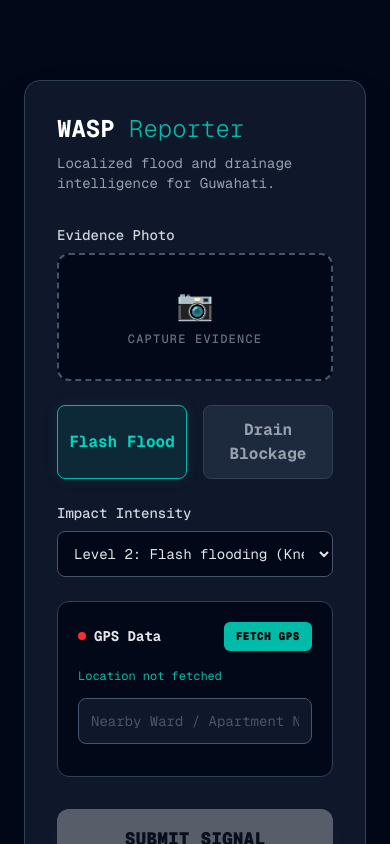
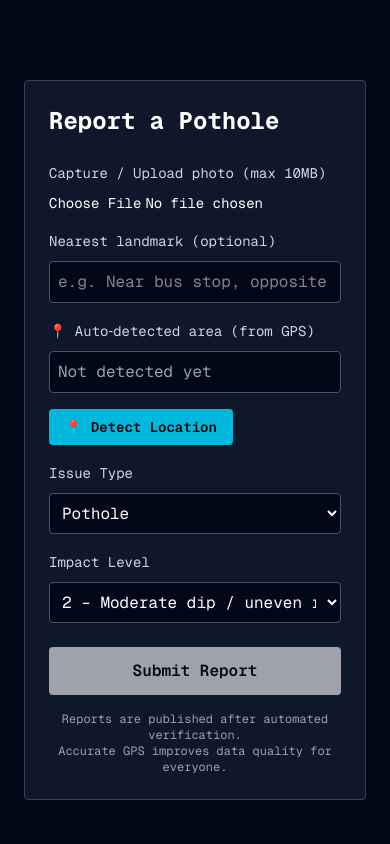
Before and after one commit to eklavyadev/roadwatch, a Next.js app: page /report in a window 390 px wide. Shown: the top 844 px of the page. Built offline with nearby package versions, Linux system fonts and the light colour scheme.

Commit message:
Removed Mobile Only Feature

```diff
--- a/app/report/page.tsx
+++ b/app/report/page.tsx
@@ -1,12 +1,11 @@
 'use client';
 
-import { useEffect, useState } from 'react';
+import { useState } from 'react';
 import imageCompression from 'browser-image-compression';
 
-/* ---------- IMAGE COMPRESSION ---------- */
 async function compressImage(file: File) {
   return await imageCompression(file, {
-    maxSizeMB: 1,
+    maxSizeMB: 1,          // < 1MB
     maxWidthOrHeight: 1280,
     useWebWorker: true,
     initialQuality: 0.7,
@@ -14,51 +13,65 @@ async function compressImage(file: File) {
   });
 }
 
-/* ---------- CONSTANTS ---------- */
-const IMPACT_LABELS: Record<string, { value: number; label: string }[]> = {
-  flooding: [
-    { value: 1, label: 'Water accumulation (Ankle deep)' },
-    { value: 2, label: 'Flash flooding (Knee deep)' },
-    { value: 3, label: 'Severe flooding (Property damage risk)' },
+
+const MAX_SIZE_MB = 10;
+const MAX_GPS_ACCURACY = 200; // meters
+
+const IMPACT_LABELS: Record<
+  string,
+  { value: number; label: string }[]
+> = {
+  pothole: [
+    { value: 1, label: 'Minor surface damage' },
+    { value: 2, label: 'Moderate dip / uneven road' },
+    { value: 3, label: 'Severe / accident‑prone pothole' },
   ],
-  drainage_blockage: [
-    { value: 1, label: 'Minor debris / Partial blockage' },
-    { value: 2, label: 'Full blockage / Stagnant water' },
-    { value: 3, label: 'Drain overflow / Hazardous open drain' },
+  streetlight: [
+    { value: 1, label: 'Flickering occasionally' },
+    { value: 2, label: 'Often off / unstable' },
+    { value: 3, label: 'Completely not working' },
+  ],
+  traffic_signal: [
+    { value: 1, label: 'Delayed / slow response' },
+    { value: 2, label: 'Stuck on one color' },
+    { value: 3, label: 'Not functioning at all' },
+  ],
+  open_drainage: [
+    { value: 1, label: 'Partially open' },
+    { value: 2, label: 'Fully open' },
+    { value: 3, label: 'Deep / hazardous' },
   ],
 };
 
-export default function ReportWaspIssuePage() {
-  const [isMounted, setIsMounted] = useState(false);
+export default function ReportPotholePage() {
+  const [image, setImage] = useState<File | null>(null);
 
-  useEffect(() => {
-    setIsMounted(true);
-  }, []);
+  // System-detected (read-only)
+  const [autoLocation, setAutoLocation] = useState('Not detected yet');
 
-  const [image, setImage] = useState<File | null>(null);
-  const [autoLocation, setAutoLocation] = useState('Location not fetched');
+  // User-provided
   const [landmark, setLandmark] = useState('');
 
+  // GPS
   const [lat, setLat] = useState<number | null>(null);
   const [lng, setLng] = useState<number | null>(null);
   const [accuracy, setAccuracy] = useState<number | null>(null);
-
-  const [issueType, setIssueType] = useState('flooding');
-  const [impactLevel, setImpactLevel] = useState(2);
-
   const [loading, setLoading] = useState(false);
   const [success, setSuccess] = useState(false);
   const [error, setError] = useState('');
+  const [issueType, setIssueType] = useState('pothole');
+  const [impactLevel, setImpactLevel] = useState(2);
 
   const locationResolved = lat !== null && lng !== null;
+  const isAccuracyAcceptable =
+    accuracy !== null && accuracy <= MAX_GPS_ACCURACY;
 
   /* ---------- GET LOCATION ---------- */
   const getLocation = () => {
     setError('');
-    setAutoLocation('Fetching exact address...');
 
     if (!navigator.geolocation) {
-      setError('Geolocation not supported');
+      setError('Geolocation not supported on this device');
       return;
     }
 
@@ -66,222 +79,274 @@ export default function ReportWaspIssuePage() {
       async (pos) => {
         const latitude = pos.coords.latitude;
         const longitude = pos.coords.longitude;
+
         setLat(latitude);
         setLng(longitude);
         setAccuracy(Math.round(pos.coords.accuracy));
 
-        const apiKey = process.env.NEXT_PUBLIC_GOOGLE_MAPS_API_KEY;
-
         try {
           const res = await fetch(
-            `https://maps.googleapis.com/maps/api/geocode/json?latlng=${latitude},${longitude}&key=${apiKey}`
+            `https://maps.googleapis.com/maps/api/geocode/json?latlng=${latitude},${longitude}&key=${process.env.NEXT_PUBLIC_GOOGLE_MAPS_API_KEY}`
           );
+
           const data = await res.json();
 
-          if (data.status === 'OK' && data.results?.length > 0) {
+          if (data.status === 'OK' && data.results?.length) {
             setAutoLocation(data.results[0].formatted_address);
           } else {
-            setAutoLocation(`Lat: ${latitude.toFixed(4)}, Lng: ${longitude.toFixed(4)}`);
+            setAutoLocation('GPS reported location');
           }
-        } catch (err) {
-          console.error("Geocoding error:", err);
-          setAutoLocation("Address fetch failed (Check API Key)");
+        } catch {
+          setAutoLocation('GPS reported location');
         }
       },
-      (err) => {
-        setError('Location permission denied. Please enable GPS.');
-        setAutoLocation('Location not fetched');
+      () => {
+        setError('Location permission denied');
       },
-      { enableHighAccuracy: true, timeout: 10000 }
+      { enableHighAccuracy: true }
     );
   };
 
-  /* ---------- SUBMIT TO API ---------- */
+  /* ---------- SUBMIT ---------- */
   const submitReport = async () => {
   setError('');
-    if (!image) { setError('Please provide a photo of the issue'); return; }
-    if (!locationResolved) { setError('Location is required for flood alerts'); return; }
+
+  if (!image) {
+    setError('Please upload an image of the issue');
+    return;
+  }
+
+  if (!locationResolved) {
+    setError('Please detect your location using GPS');
+    return;
+  }
+
+  if (!isAccuracyAcceptable) {
+    setError(
+      'Location accuracy is too low. Please retry from an open area.'
+    );
+    return;
+  }
+
+  if (image.size > MAX_SIZE_MB * 1024 * 1024) {
+    setError('Please upload an image smaller than 10MB');
+    return;
+  }
 
   setLoading(true);
   setSuccess(false);
 
-    // Prepare FormData to match the Backend API requirements
+  const finalLocation = landmark.trim()
+    ? `(${landmark.trim()}) ${autoLocation}`
+    : autoLocation;
+
   const formData = new FormData();
   formData.append('image', image);
-    formData.append('location', autoLocation);
-    formData.append('landmark', landmark.trim());
+  formData.append('location', finalLocation);
   formData.append('lat', String(lat));
   formData.append('lng', String(lng));
-    formData.append('type', issueType === 'flooding' ? 'Flash Flood' : 'Drain Blockage');
-    formData.append('impact_level', String(impactLevel));
 
-    try {
+  // ✅ NEW FIELDS (as per final schema)
+  formData.append('type', issueType); // pothole / streetlight / traffic_signal / open_drainage
+  formData.append('impact_level', String(impactLevel)); // 1 / 2 / 3
+
   const res = await fetch('/api/report/create', {
     method: 'POST',
     body: formData,
   });
 
-      const result = await res.json();
+  const data = await res.json();
+  setLoading(false);
 
   if (!res.ok) {
-        throw new Error(result.error || 'Submission failed');
+    setError(data.error || 'Something went wrong');
+    return;
   }
 
-      setSuccess(true);
-      // Reset Form
+  // Reset
   setImage(null);
   setLandmark('');
   setLat(null);
   setLng(null);
-      setAutoLocation('Location not fetched');
-
-      // Auto-hide success message after 5 seconds
-      setTimeout(() => setSuccess(false), 5000);
-
-    } catch (err: any) {
-      setError(err.message || 'Submission failed. Please try again.');
-    } finally {
-      setLoading(false);
-    }
+  setAccuracy(null);
+  setAutoLocation('Not detected yet');
+  setImpactLevel(3);
+  setIssueType('pothole');
+  setSuccess(true);
 };
 
-  if (!isMounted) return null;
 
   return (
     <div className="min-h-screen bg-[#020817] text-white px-6 py-20">
-      <div className="mx-auto max-w-xl bg-[#0f172a] p-8 rounded-2xl border border-slate-700 shadow-2xl">
-        <div className="flex items-center gap-2 mb-2">
-            <h1 className="text-2xl font-bold">WASP <span className="text-teal-500 font-light">Reporter</span></h1>
-        </div>
-        <p className="text-gray-400 text-sm mb-8">Localized flood and drainage intelligence for Guwahati.</p>
+      <div className="mx-auto max-w-xl bg-[#0f172a] p-6 rounded border border-slate-700">
+        <h1 className="text-2xl font-bold mb-6">Report a Pothole</h1>
 
         {success && (
-          <div className="mb-6 rounded-lg bg-teal-500/10 border border-teal-500 p-4 text-sm text-teal-400 font-medium animate-in fade-in slide-in-from-top-2">
-            ✅ Success! Your report is live on the Resilience Dashboard.
+          <div className="mb-4 rounded bg-green-600/20 border border-green-600 p-3 text-sm text-green-400">
+            ✅ Pothole reported successfully.
           </div>
         )}
 
         {error && (
-          <div className="mb-6 rounded-lg bg-red-600/10 border border-red-600 p-4 text-sm text-red-400 animate-in shake">
+          <div className="mb-4 rounded bg-red-600/20 border border-red-600 p-3 text-sm text-red-400">
             ⚠️ {error}
           </div>
         )}
 
-        {/* Image Upload Area */}
-        <div className="mb-6">
-          <label className="block text-sm font-medium text-gray-300 mb-2">Evidence Photo</label>
-          <div
-            onClick={() => document.getElementById('fileInput')?.click()}
-            className={`border-2 border-dashed rounded-xl p-8 text-center transition cursor-pointer bg-[#020817] ${image ? 'border-teal-500' : 'border-slate-600 hover:border-teal-500'}`}
-          >
-            {image ? (
-                <div className="relative">
-                  <img src={URL.createObjectURL(image)} className="max-h-48 mx-auto rounded-lg shadow-lg" alt="Preview" />
-                  <p className="text-[10px] text-teal-500 mt-2">Image Compressed Successfully</p>
-                </div>
-            ) : (
-                <div className="text-gray-500">
-                    <span className="text-3xl block mb-2">📷</span>
-                    <p className="text-xs font-medium uppercase tracking-widest">Capture Evidence</p>
-                </div>
-            )}
-          </div>
+        {/* Image */}
+        <label className="block mb-4">
+          <span className="text-sm text-gray-300">
+            Capture / Upload photo (max 10MB)
+          </span>
           <input
-            id="fileInput"
             type="file"
             accept="image/*"
             capture="environment"
-            className="hidden"
             onChange={async (e) => {
                 const file = e.target.files?.[0];
-              if (file) {
-                setLoading(true);
+                if (!file) return;
+
                 const compressed = await compressImage(file);
                 setImage(compressed);
-                setLoading(false);
-              }
               }}
+
+            className="mt-2 block w-full text-sm"
+          />
+        </label>
+
+        {image && (
+          <div className="mb-4">
+            <img
+              src={URL.createObjectURL(image)}
+              alt="preview"
+              className="w-full h-48 object-contain rounded border border-slate-600"
             />
           </div>
+        )}
 
-        {/* Issue Type Selector */}
-        <div className="grid grid-cols-2 gap-4 mb-6">
+        {/* Landmark */}
+        <label className="block mb-4">
+          <span className="text-sm text-gray-300">
+            Nearest landmark (optional)
+          </span>
+          <input
+            type="text"
+            placeholder="e.g. Near bus stop, opposite school"
+            value={landmark}
+            onChange={(e) => setLandmark(e.target.value)}
+            className="mt-2 w-full rounded bg-[#020817] border border-slate-600 p-2"
+          />
+        </label>
+
+        {/* Auto location */}
+        <label className="block mb-4">
+          <span className="text-sm text-gray-300">
+            📍 Auto‑detected area (from GPS)
+          </span>
+          <input
+            type="text"
+            value={autoLocation}
+            disabled
+            className="mt-2 w-full rounded bg-[#020817] border border-slate-600 p-2 text-gray-400 cursor-not-allowed"
+          />
+        </label>
+
+        {!locationResolved && (
           <button
-                type="button"
-                onClick={() => setIssueType('flooding')}
-                className={`py-3 rounded-lg border font-bold transition-all ${issueType === 'flooding' ? 'border-teal-500 bg-teal-500/10 text-teal-400 shadow-[0_0_15px_rgba(20,184,166,0.1)]' : 'border-slate-700 bg-slate-800 text-gray-400'}`}
+            onClick={getLocation}
+            className="mb-4 bg-cyan-500 text-black px-4 py-2 rounded text-sm font-semibold"
           >
-                Flash Flood
+            📍 Detect Location
           </button>
-            <button
-                type="button"
-                onClick={() => setIssueType('drainage_blockage')}
-                className={`py-3 rounded-lg border font-bold transition-all ${issueType === 'drainage_blockage' ? 'border-teal-500 bg-teal-500/10 text-teal-400 shadow-[0_0_15px_rgba(20,184,166,0.1)]' : 'border-slate-700 bg-slate-800 text-gray-400'}`}
+        )}
+
+        {locationResolved && accuracy !== null && (
+          <div className="mb-4 text-xs text-gray-400 space-y-1">
+            <p>
+              Lat: {lat!.toFixed(5)}, Lng: {lng!.toFixed(5)}
+            </p>
+            <p>📡 GPS Accuracy: ± {accuracy} meters</p>
+
+            {!isAccuracyAcceptable && (
+              <p className="text-red-400">
+                Location accuracy is too low. Try moving to an open area or reset
+                GPS via
+                <a
+                  href="https://maps.google.com"
+                  target="_blank"
+                  rel="noopener noreferrer"
+                  className="underline text-cyan-400 mx-1"
                 >
-                Drain Blockage
-            </button>
+                  maps.google.com
+                </a>
+                (required accuracy ≤ {MAX_GPS_ACCURACY}m).
+              </p>
+            )}
           </div>
+        )}
 
-        {/* Severity Selector */}
-        <div className="mb-6">
-          <label className="block text-sm font-medium text-gray-300 mb-2">Impact Intensity</label>
+        {/* Severity */}
+        {/* <label className="block mb-6">
+          <span className="text-sm text-gray-300">Severity</span>
+          <select
+            value={severity}
+            onChange={(e) => setSeverity(Number(e.target.value))}
+            className="mt-2 w-full bg-[#020817] border border-slate-600 p-2 rounded"
+          >
+            <option value={1}>1 – Minor</option>
+            <option value={2}>2 – Low</option>
+            <option value={3}>3 – Medium</option>
+            <option value={4}>4 – High</option>
+            <option value={5}>5 – Critical</option>
+          </select>
+        </label> */}
+
+                {/* ISSUE TYPE */}
+        <label className="block mb-4">
+          <span className="text-sm text-gray-300">Issue Type</span>
+          <select
+            value={issueType}
+            onChange={(e) => {
+              setIssueType(e.target.value);
+              setImpactLevel(3); // reset on change
+            }}
+            className="mt-2 w-full bg-[#020817] border border-slate-600 p-2 rounded"
+          >
+            <option value="pothole">Pothole</option>
+            <option value="streetlight">Streetlight</option>
+            <option value="traffic_signal">Traffic Signal</option>
+            <option value="open_drainage">Open Drainage</option>
+          </select>
+        </label>
+
+        {/* IMPACT LEVEL (DYNAMIC) */}
+        <label className="block mb-6">
+          <span className="text-sm text-gray-300">Impact Level</span>
           <select
             value={impactLevel}
             onChange={(e) => setImpactLevel(Number(e.target.value))}
-            className="w-full bg-[#020817] border border-slate-600 p-3 rounded-lg focus:ring-2 focus:ring-teal-500 outline-none text-sm text-gray-200"
+            className="mt-2 w-full bg-[#020817] border border-slate-600 p-2 rounded"
           >
             {IMPACT_LABELS[issueType].map((opt) => (
-              <option key={opt.value} value={opt.value}>Level {opt.value}: {opt.label}</option>
+              <option key={opt.value} value={opt.value}>
+                {opt.value} – {opt.label}
+              </option>
             ))}
           </select>
-        </div>
-
-        {/* Location Box */}
-        <div className="bg-[#020817] border border-slate-700 rounded-xl p-5 mb-8">
-            <div className="flex justify-between items-center mb-4">
-                <span className="text-sm font-bold text-gray-200 flex items-center gap-2">
-                  <span className={`h-2 w-2 rounded-full ${locationResolved ? 'bg-teal-500 animate-pulse' : 'bg-red-500'}`} />
-                  GPS Data
-                </span>
-                <button
-                    type="button"
-                    onClick={getLocation}
-                    className="bg-teal-500 text-black px-3 py-1.5 rounded-md text-[11px] font-black uppercase tracking-wider hover:bg-teal-400 transition"
-                >
-                    {locationResolved ? 'Recalibrate' : 'Fetch GPS'}
-                </button>
-            </div>
-
-            <p className="text-xs text-teal-500 mb-3 font-mono leading-relaxed line-clamp-2">{autoLocation}</p>
-
-            <input
-                type="text"
-                placeholder="Nearby Ward / Apartment Name (Optional)"
-                value={landmark}
-                onChange={(e) => setLandmark(e.target.value)}
-                className="w-full bg-[#0f172a] border border-slate-600 p-3 rounded-lg text-sm mb-3 focus:border-teal-500 outline-none placeholder:text-gray-600"
-            />
-
-            {locationResolved && (
-                <div className="flex justify-between text-[10px] text-gray-500 font-mono">
-                    <span>LAT: {lat?.toFixed(5)}</span>
-                    <span>LNG: {lng?.toFixed(5)}</span>
-                    <span className="text-teal-600">ACCURACY: ±{accuracy}m</span>
-                </div>
-            )}
-        </div>
+        </label>
 
         <button
           onClick={submitReport}
-          disabled={loading || !locationResolved}
-          className="w-full bg-white text-black py-4 rounded-xl font-black text-lg hover:bg-teal-500 hover:text-black disabled:opacity-30 disabled:grayscale transition-all shadow-[0_10px_30px_rgba(255,255,255,0.05)] active:scale-95"
+          disabled={loading || !locationResolved || !isAccuracyAcceptable}
+          className="w-full bg-white text-black py-3 rounded font-semibold disabled:opacity-60"
         >
-          {loading ? 'UPLOADING DATA...' : 'SUBMIT SIGNAL'}
+          {loading ? 'Submitting…' : 'Submit Report'}
         </button>
 
-        <p className="text-[10px] text-gray-600 mt-6 text-center leading-relaxed">
-          WASP Intelligence Node: Guwahati Metropolitan Area<br/>
-          Signal will be correlated with SDG-13 Resilience Metrics.
+        <p className="text-xs text-gray-400 mt-4 text-center">
+          Reports are published after automated verification.
+          <br />
+          Accurate GPS improves data quality for everyone.
         </p>
       </div>
     </div>
```
Lines whose indentation alone changed are shown as unchanged.
